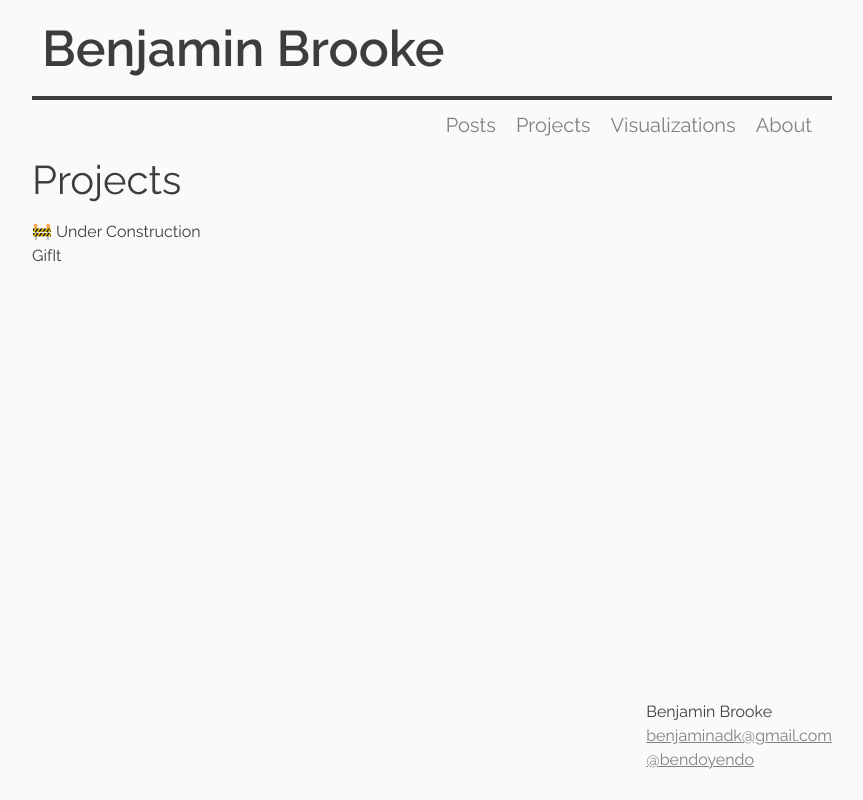
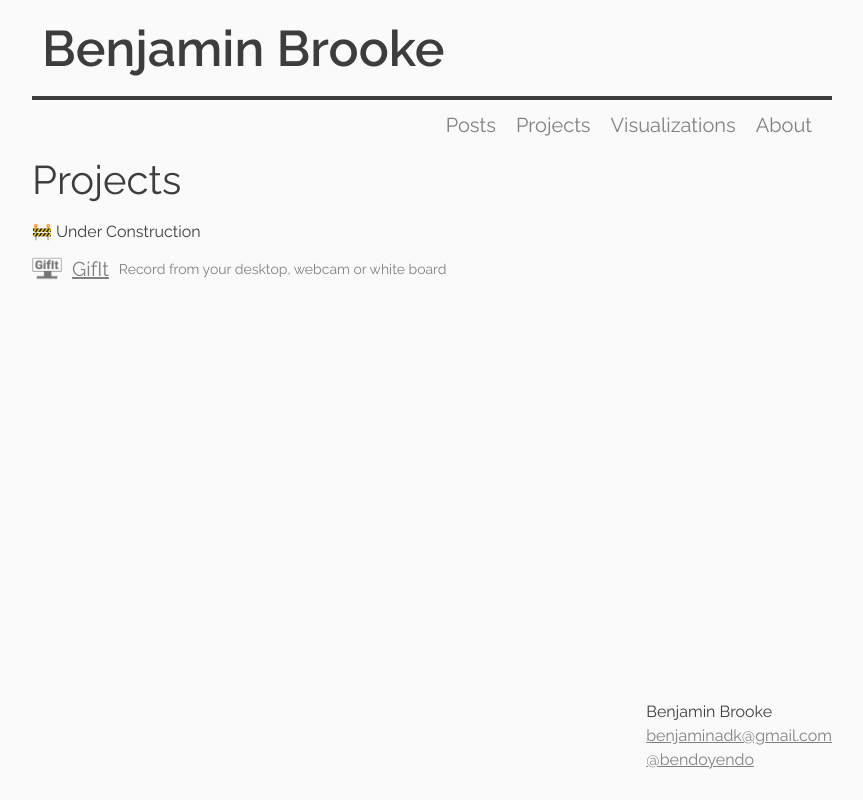
Before and after one commit to benjaminadk/benjaminadk, a Gatsby site: page /projects in a window 1280 px wide. Shown: the whole page, without its empty margins (208-1071 px from the left). Built offline with nearby package versions, Linux system fonts and the light colour scheme; Gatsby itself is replaced by a stand-in of ours.

Commit message:
:recycle: Refactor pages structure

````diff
--- a/gatsby-node.js
+++ b/gatsby-node.js
@@ -18,7 +18,7 @@ exports.createPages = ({ graphql, actions }) => {
     resolve(
       graphql(`
         {
-          allMarkdownRemark {
+          posts: allMarkdownRemark(filter: { fields: { slug: { regex: "/^/posts/" } } }) {
             edges {
               node {
                 fields {
@@ -28,6 +28,18 @@ exports.createPages = ({ graphql, actions }) => {
                   title
                   tags
                   categories
+                }
+              }
+            }
+          }
+          projects: allMarkdownRemark(filter: { fields: { slug: { regex: "/^/projects/" } } }) {
+            edges {
+              node {
+                fields {
+                  slug
+                }
+                frontmatter {
+                  title
                 }
               }
             }
@@ -42,7 +54,7 @@ exports.createPages = ({ graphql, actions }) => {
         const tagSet = new Set()
         const categorySet = new Set()
 
-        const posts = result.data.allMarkdownRemark.edges
+        const posts = result.data.posts.edges
 
         posts.sort((a, b) => {
           return compareDesc(new Date(a.node.frontmatter.date), new Date(b.node.frontmatter.date))
@@ -79,6 +91,18 @@ exports.createPages = ({ graphql, actions }) => {
           })
         })
 
+        const projects = result.data.projects.edges
+
+        projects.forEach((edge, index) => {
+          createPage({
+            path: edge.node.fields.slug,
+            component: path.resolve(`./src/templates/Project/index.js`),
+            context: {
+              slug: edge.node.fields.slug
+            }
+          })
+        })
+
         // TODO
         // create pages of tags and categories
       })
--- a/src/components/ProjectList/index.js
+++ b/src/components/ProjectList/index.js
@@ -1,23 +1,34 @@
 import React from 'react'
-import { Container } from './styles'
+import Img from 'gatsby-image'
+import { Container, StyledLink } from './styles'
 
 export default function ProjectList({ projects }) {
   return (
     <Container>
       <div className='title'>Projects</div>
       <div className='projects'>
-        <div>
+        <div style={{ marginBottom: '10px' }}>
           <span role='img' aria-label='construction'>
             🚧
           </span>{' '}
           Under Construction
         </div>
-        {projects.map(project => (
-          <div key={project.name}>
-            <div>{project.name}</div>
-          </div>
-        ))}
       </div>
+      {projects.map((project, i) => {
+        const {
+          frontmatter: { title, description, thumbnail },
+          fields: { slug }
+        } = project.node
+        return (
+          <StyledLink key={title} to={slug}>
+            <Img className='thumbnail' fixed={thumbnail.childImageSharp.fixed} />
+            <div className='text'>
+              <div className='title'>{title}</div>
+              <div className='description'>{description}</div>
+            </div>
+          </StyledLink>
+        )
+      })}
     </Container>
   )
 }
--- a/src/components/ProjectList/styles.js
+++ b/src/components/ProjectList/styles.js
@@ -1,4 +1,5 @@
 import styled from 'styled-components'
+import { Link } from 'gatsby'
 
 export const Container = styled.div`
   max-width: ${p => p.theme.maxWidth};
@@ -12,3 +13,39 @@ export const Container = styled.div`
     flex-direction: column;
   }
 `
+
+export const StyledLink = styled(Link)`
+  display: flex;
+  align-items: center;
+  text-decoration: none;
+  color: ${p => p.theme.grey[8]};
+  font-size: 1.2rem;
+  padding-bottom: 0.5rem;
+  &:hover {
+    color: ${p => p.theme.textColor};
+  }
+  &:hover img {
+    filter: none;
+  }
+  .text {
+    display: flex;
+    align-items: center;
+  }
+  .title {
+    font-size: 20px;
+    text-decoration: underline;
+    margin-right: 10px;
+    margin-bottom: 0;
+  }
+  .description {
+    font-size: 14px;
+  }
+  .thumbnail {
+    width: 30px !important;
+    height: 30px !important;
+    margin-right: 10px !important;
+  }
+  img {
+    filter: grayscale();
+  }
+`
--- a/src/data/projects.js
+++ /dev/null
@@ -1,8 +0,0 @@
-export default [
-  {
-    name: 'GifIt',
-    description: 'Create Gifs from the desktop, webcam or white board',
-    image: '../images/editor-1.png',
-    repo: ''
-  }
-]
--- a/src/pages/svg-icons-with-no-artistic-ability/index.md
+++ b/src/pages/posts/svg-icons-with-no-artistic-ability/index.md
@@ -2,7 +2,7 @@
 title: SVG Icons With Minimal Artistic Ability
 date: '2019-07-10'
 spoiler: Create nice looking icons with minmial artistic ability
-thumbnail: '../../images/react.png'
+thumbnail: '../../../images/react.png'
 categories:
   - javascript
 tags:
@@ -153,7 +153,7 @@ An SVG looks great no matter what the size
 Out final markup looks like this:
 
 - Drop all the `xmln` stuff since we are using these with **inline HTML**
-- Add a `width` attribute to the SVG
+- Add a `width` attribute to the SVG or use **CSS** to style
 
 ```jsx
 // Cleaned up SVG markup
--- a/src/pages/projects.js
+++ b/src/pages/projects.js
@@ -1,12 +1,39 @@
 import React from 'react'
+import { graphql } from 'gatsby'
 import Layout from '../components/Layout'
 import ProjectList from '../components/ProjectList'
-import projects from '../data/projects'
 
-export default function Projects() {
+export default function Projects({ data }) {
   return (
     <Layout>
-      <ProjectList projects={projects} />
+      <ProjectList projects={data.projects.edges} />
     </Layout>
   )
 }
+
+export const query = graphql`
+  query ProjectsQuery {
+    projects: allMarkdownRemark(filter: { fields: { slug: { regex: "/^/projects/" } } }) {
+      totalCount
+      edges {
+        node {
+          id
+          frontmatter {
+            title
+            description
+            thumbnail {
+              childImageSharp {
+                fixed(width: 200, height: 200) {
+                  ...GatsbyImageSharpFixed
+                }
+              }
+            }
+          }
+          fields {
+            slug
+          }
+        }
+      }
+    }
+  }
+`
--- /dev/null
+++ b/src/pages/projects/gifit/index.md
@@ -0,0 +1,10 @@
+---
+title: GifIt
+description: Record from your desktop, webcam or white board
+thumbnail: '../../../images/gifit.png'
+source: 'https://github.com/benjaminadk/gifit'
+---
+
+## Overview
+
+[GifIt]() is a desktop application that allows users to record _GIFs_ from their desktop, webcam or a built in white board. This application is built with [Electron](), [React]() and [Node]() and is available Windows. My goal was to reverse engineer [ScreenToGif](), a popular application built with _.NET_ and written in _C#_. I was able to build features by playing around with the original version and through a lot of trial and error. This project is not meant for distribution, but is a showcase of my problem solving skills and general _JavaScript_ ability.
--- /dev/null
+++ b/src/templates/Project/styles.js
@@ -0,0 +1,16 @@
+import styled from 'styled-components'
+
+export const ProjectTitle = styled.div`
+  width: ${p => p.theme.maxWidth};
+  margin: 10px auto 0;
+  .title {
+    font-size: 40px;
+    color: ${p => p.theme.textColor};
+  }
+  .sub-title {
+    display: flex;
+    align-items: center;
+    color: ${p => p.theme.grey[8]};
+    margin-top: -10px;
+  }
+`
--- /dev/null
+++ b/src/utils/formatTtr.js
@@ -0,0 +1 @@
+export default minutes => `${new Array(minutes / 3).fill('☕').join(' ')} ${minutes} min`
````
Also changed, not shown: src/pages/index.js (+5 -2 lines), src/templates/Post/index.js (+8 -2 lines), src/templates/Post/styles.js (+11 -2 lines), src/templates/Project/index.js (added, +31 -0 lines), src/images/gifit.png (added), src/pages/posts/svg-icons-with-no-artistic-ability/google-icon.png (renamed from src/pages/svg-icons-with-no-artistic-ability/google-icon.png), src/pages/posts/svg-icons-with-no-artistic-ability/optimized-markup.png (renamed from src/pages/svg-icons-with-no-artistic-ability/optimized-markup.png), src/pages/posts/svg-icons-with-no-artistic-ability/original-markup.png (renamed from src/pages/svg-icons-with-no-artistic-ability/original-markup.png).
